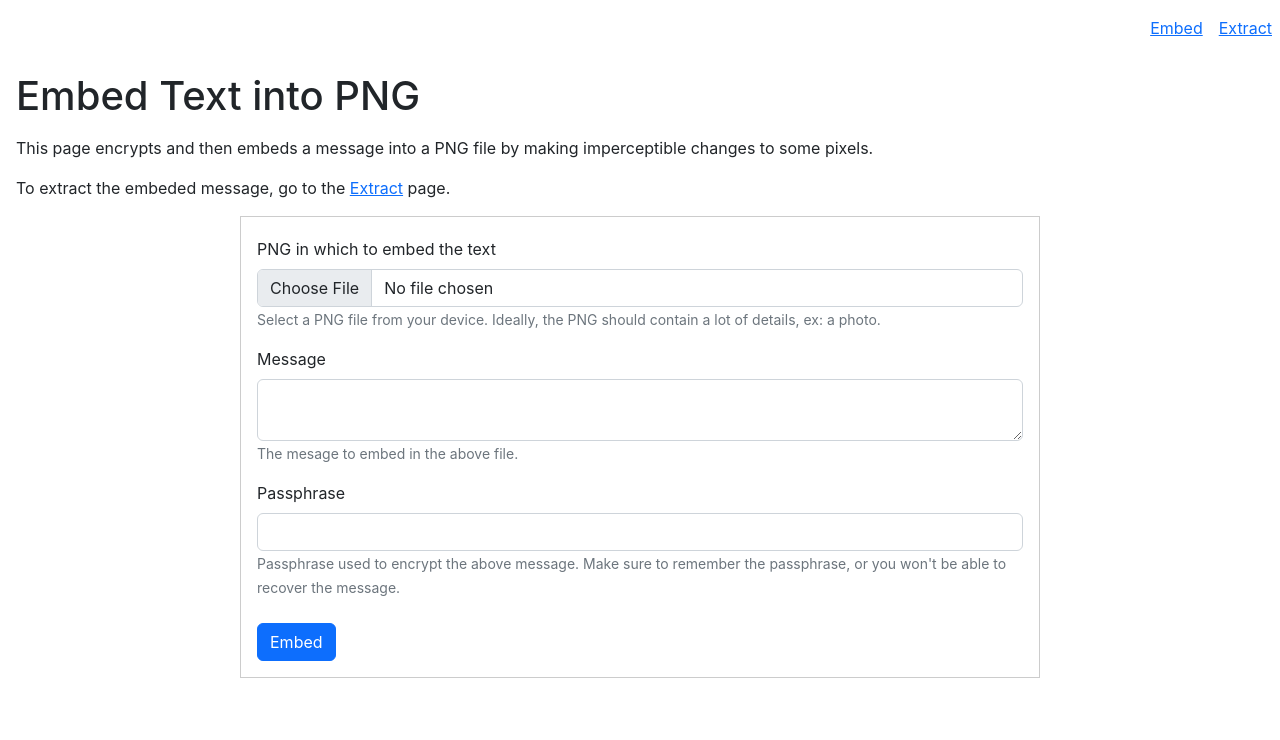
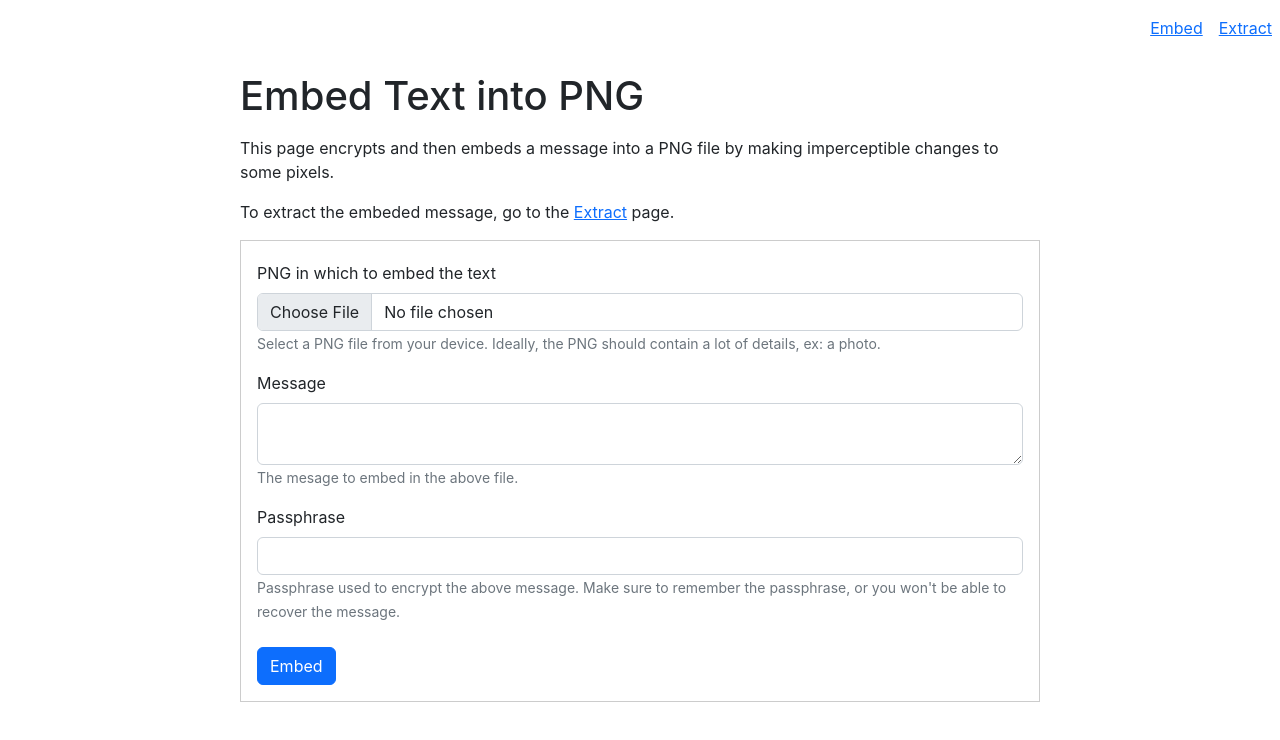
Before and after one commit to imprologic/steganography-js, a React (Create React App) app: page / in a window 1280 px wide. Shown: the top 740 px of the page. Built offline with nearby package versions, Linux system fonts and the light colour scheme.

Commit message:
styling embed page

```diff
--- a/src/App.css
+++ b/src/App.css
@@ -1,38 +1,4 @@
-.App {
-  text-align: center;
+.page-wrapper {
+  max-width: 50rem;
+  margin: 1rem auto;
 }
-
-.App-logo {
-  height: 40vmin;
-  pointer-events: none;
-}
-
-@media (prefers-reduced-motion: no-preference) {
-  .App-logo {
-    animation: App-logo-spin infinite 20s linear;
-  }
-}
-
-.App-header {
-  background-color: #282c34;
-  min-height: 100vh;
-  display: flex;
-  flex-direction: column;
-  align-items: center;
-  justify-content: center;
-  font-size: calc(10px + 2vmin);
-  color: white;
-}
-
-.App-link {
-  color: #61dafb;
-}
-
-@keyframes App-logo-spin {
-  from {
-    transform: rotate(0deg);
-  }
-  to {
-    transform: rotate(360deg);
-  }
-}
--- a/src/pages/Embed.js
+++ b/src/pages/Embed.js
@@ -30,7 +30,7 @@
 
 	return (
 		<>
-			<div className="m-3">
+			<div className="page-wrapper">
 				<h1 className="mb-3">Embed Text into PNG</h1>
 				<p>This page encrypts and then embeds a message into a PNG file by making imperceptible changes to some pixels.</p>
 				<p>To extract the embeded message, go to the <a href="/extract">Extract</a> page.</p>
--- a/src/pages/Extract.js
+++ b/src/pages/Extract.js
@@ -24,6 +24,7 @@
 
 	return (
 		<>
+			<div className="m-3">
 				<h1>Extract Text from PNG</h1>
 				<FilePicker onImageSelected={onImageSelected} />
 				<div>
@@ -37,6 +38,7 @@
 				<div>
 					<button onClick={process}>Process</button>
 				</div>
+			</div>
 		</>
 	);
 };
--- a/src/widgets/FormWrapper.module.css
+++ b/src/widgets/FormWrapper.module.css
@@ -2,5 +2,4 @@
 	border: 1px solid #ccc;
 	padding: 1rem;
 	margin: 1rem auto;
-	max-width: 50rem;
 }
```
Lines whose indentation alone changed are shown as unchanged.
